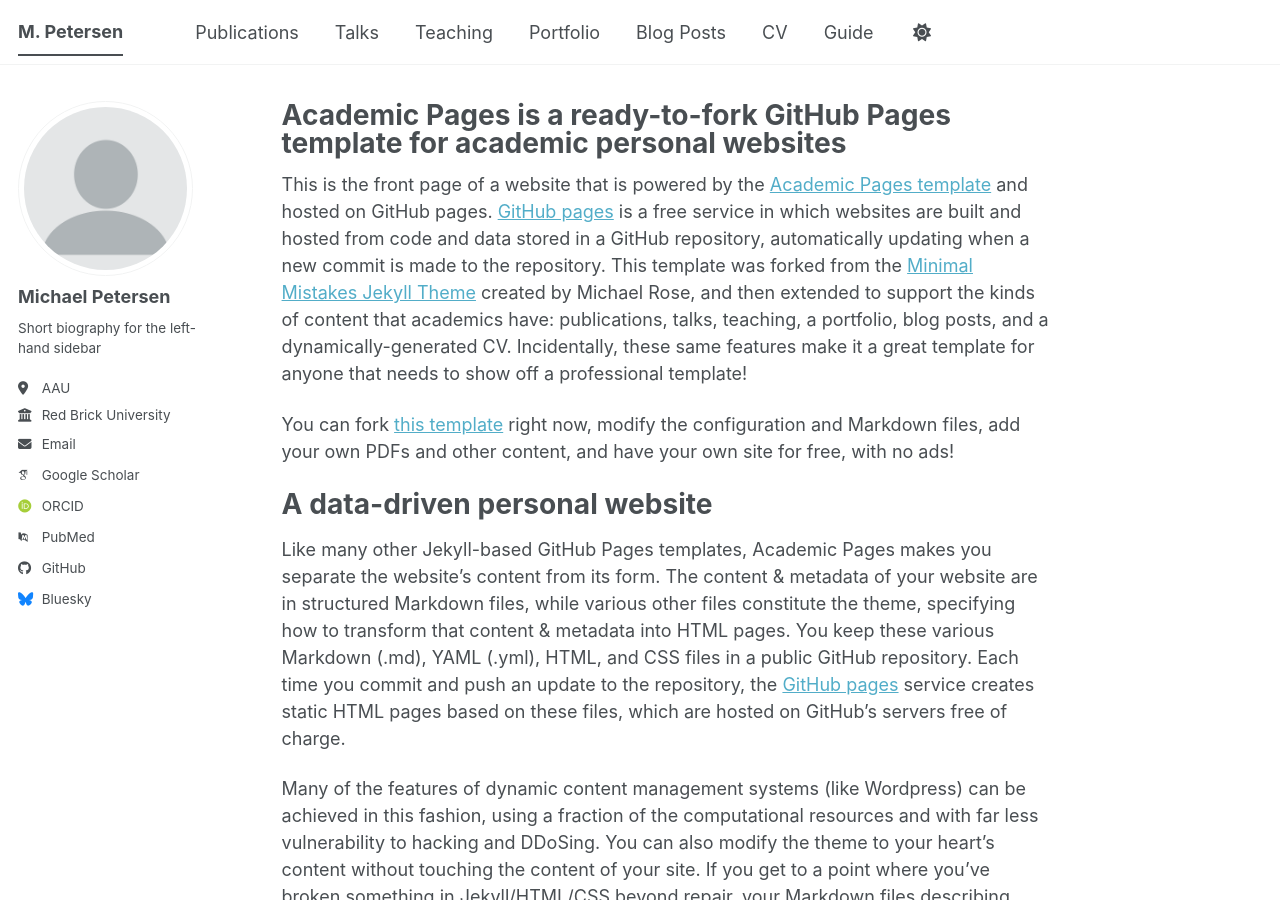
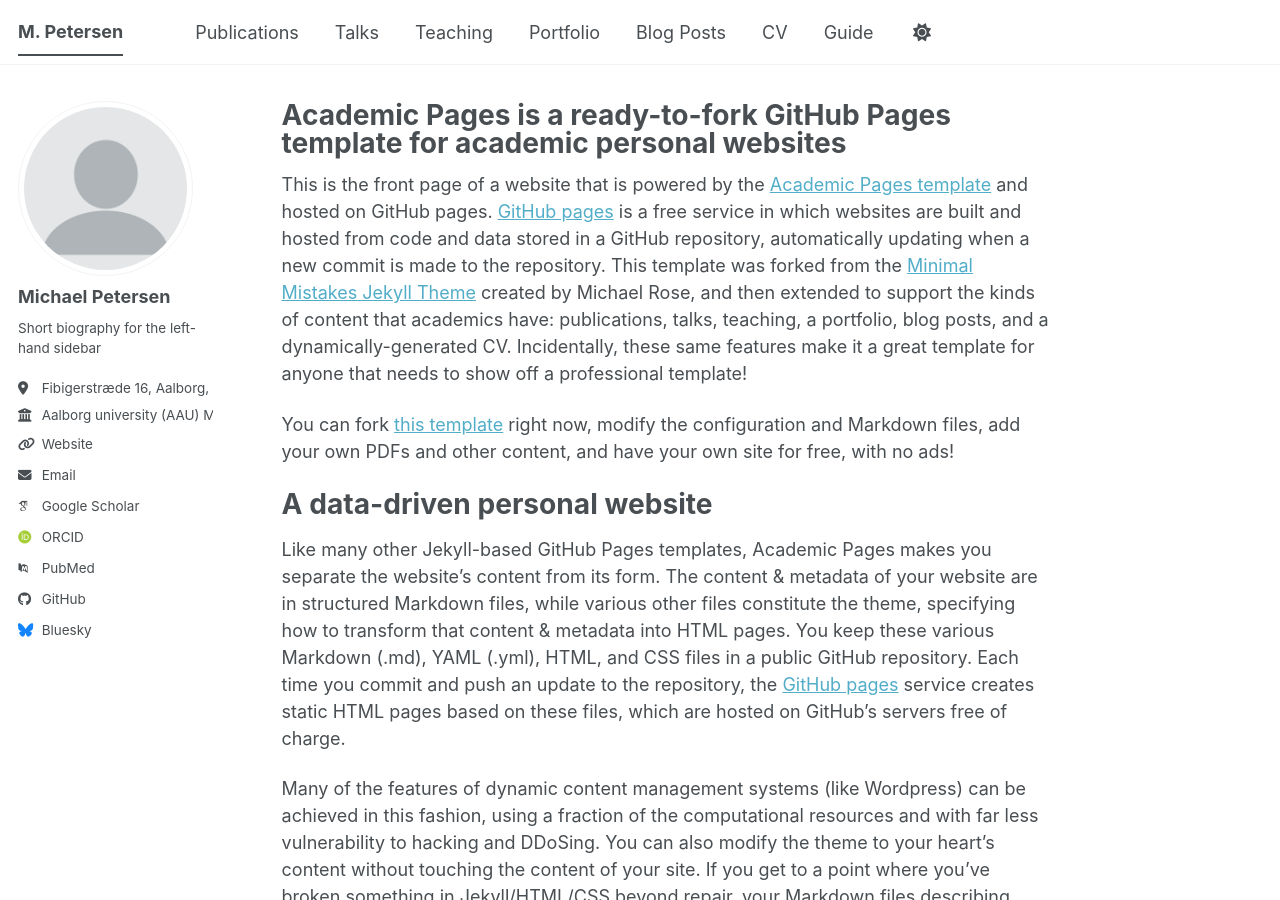
Before and after one commit to michipetersen18-rgb/cv_michael, a Jekyll site: the page built from _pages/about.md, in a window 1280 px wide and 900 px high. Built offline with Jekyll 4.4.1, drawn with Linux system fonts in a browser that asks for light colours; some web fonts are replaced; a script bundle is joined from its source files by our own code; library files that are not in the unit come from our copies.

Commit message:
Update personal information in _config.yml

```diff
--- a/_config.yml
+++ b/_config.yml
@@ -27,9 +27,9 @@
   name             : "Michael Petersen"
   pronouns         : # example: "she/her"
   bio              : "Short biography for the left-hand sidebar"
-  location         : "AAU"
-  employer         : "Red Brick University"
-  uri              : # URL
+  location         : "Fibigerstræde 16, Aalborg, Denmark"
+  employer         : "Aalborg university (AAU) MA­TE­RIALS AND PRO­DUC­TION"
+  uri              :  "https://www.mp.aau.dk/"
   email            : "none@example.org"
 
   # Academic websites
```
